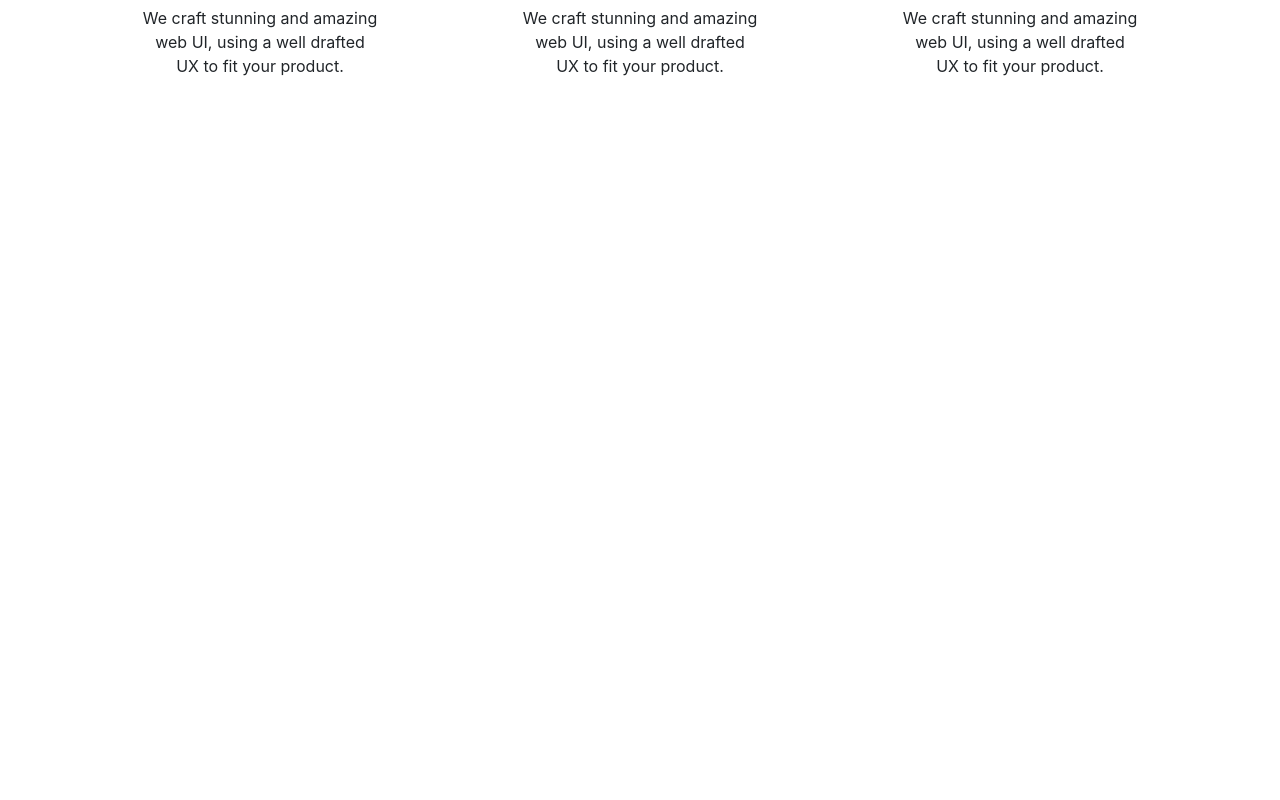
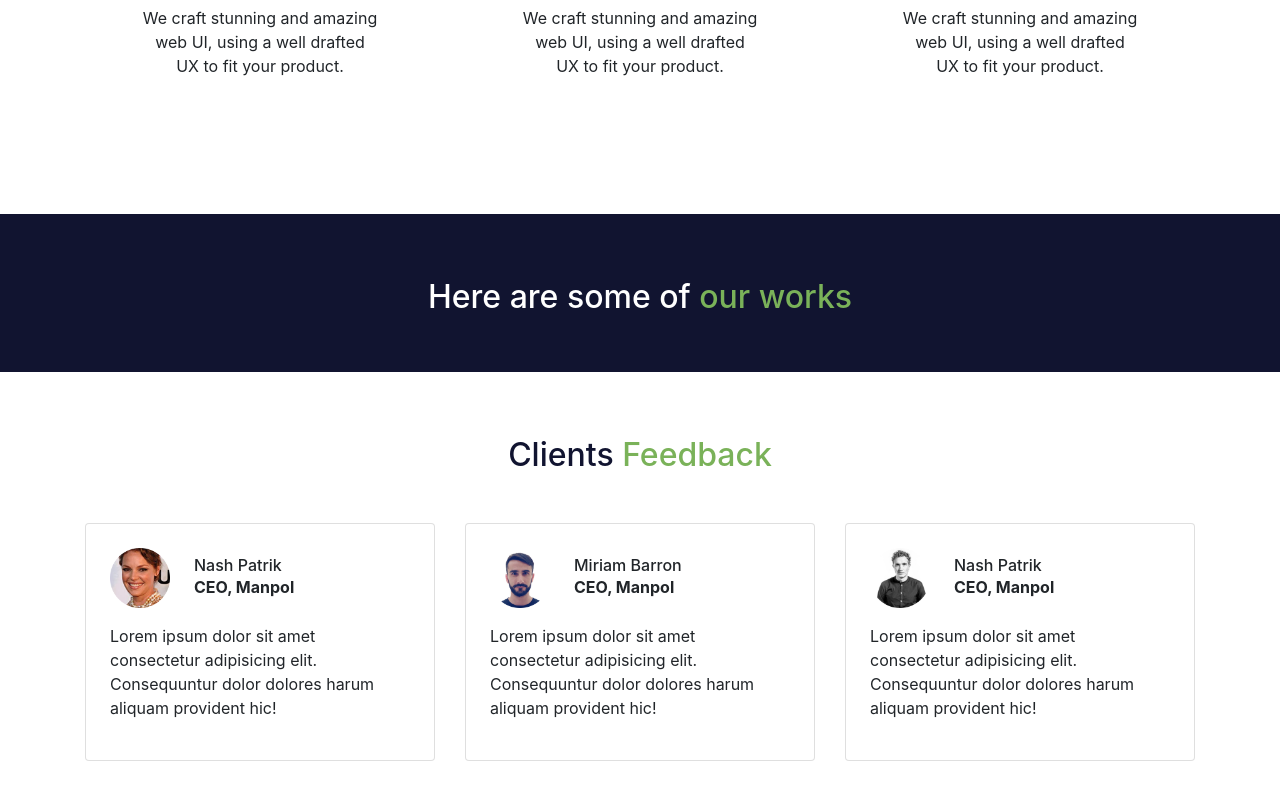
Before and after one commit to smswajan/creative-agency-client, a React (Create React App) app: page / in a window 1280 px wide. Shown: the part 1152-1952 px from the top of the page. Before the commit the page ends 1366 px from the top, so only its background shows below. Built offline with nearby package versions, Linux system fonts and the light colour scheme.

Commit message:
completed testimonial section

```diff
--- a/src/Components/OurWorks/OurWorks.js
+++ b/src/Components/OurWorks/OurWorks.js
@@ -2,9 +2,10 @@ import React from 'react';
 import "./OurWorks.scss"
 const OurWorks = () => {
     return (
-        <div>
+        <section className="py-5 bg-primary">
+            <h2 className="text-white text-center mt-3">Here are some of <span className="text-success">our works</span></h2>
 
-        </div>
+        </section>
     );
 };
 
--- /dev/null
+++ b/src/Components/Testimonials/TestimonialCard.js
@@ -0,0 +1,22 @@
+import React from 'react';
+import { Card } from 'react-bootstrap';
+
+const TestimonialCard = ({ info }) => {
+    const { image, title, name, review } = info;
+    return (
+        <div className="col-md-4 mb-4">
+            <div className="card p-4">
+                <div className="d-flex align-items-center mb-3">
+                    <img src={image} alt={name} className="customer-avatar" />
+                    <div className="pl-4">
+                        <h6 className="mb-0">{name} </h6>
+                        <p className="mb-0"><strong>{title} </strong> </p>
+                    </div>
+                </div>
+                <p>{review} </p>
+            </div>
+        </div>
+    );
+};
+
+export default TestimonialCard;
--- /dev/null
+++ b/src/Components/Testimonials/Testimonials.js
@@ -0,0 +1,41 @@
+import React from 'react';
+import { Row } from 'react-bootstrap';
+import { CustomerOne, CustomerThree, CustomerTwo } from '../../images';
+import TestimonialCard from './TestimonialCard';
+import "./Testimonials.scss"
+
+const Testimonials = () => {
+    const testimonialData = [
+        {
+            id: 1,
+            name: "Nash Patrik",
+            title: "CEO, Manpol",
+            image: CustomerOne,
+            review: "Lorem ipsum dolor sit amet consectetur adipisicing elit. Consequuntur dolor dolores harum aliquam provident hic!"
+        },
+        {
+            id: 2,
+            name: "Miriam Barron",
+            title: "CEO, Manpol",
+            image: CustomerTwo,
+            review: "Lorem ipsum dolor sit amet consectetur adipisicing elit. Consequuntur dolor dolores harum aliquam provident hic!"
+        },
+        {
+            id: 3,
+            name: "Nash Patrik",
+            title: "CEO, Manpol",
+            image: CustomerThree,
+            review: "Lorem ipsum dolor sit amet consectetur adipisicing elit. Consequuntur dolor dolores harum aliquam provident hic!"
+        },
+    ]
+    return (
+        <section className="py-5 container">
+            <h2 className="text-primary text-center mt-3 mb-5">Clients <span className="text-success">Feedback</span> </h2>
+            <Row>
+                {testimonialData.map(item => <TestimonialCard info={item} key={item.id} />)}
+            </Row>
+        </section>
+    );
+};
+
+export default Testimonials;
--- /dev/null
+++ b/src/Components/Testimonials/Testimonials.scss
@@ -0,0 +1,3 @@
+.customer-avatar {
+    max-width: 60px;
+}
--- a/src/Pages/Home.js
+++ b/src/Pages/Home.js
@@ -2,7 +2,9 @@ import React from 'react';
 import HeaderMain from '../Components/HeaderMain/HeaderMain';
 import HeroComponent from '../Components/HeroComponent/HeroComponent';
 import OurCustomers from '../Components/OurCustomers/OurCustomers';
+import OurWorks from '../Components/OurWorks/OurWorks';
 import Services from '../Components/Services/Services';
+import Testimonials from '../Components/Testimonials/Testimonials';
 
 const Home = () => {
     return (
@@ -10,6 +12,8 @@ const Home = () => {
             <HeroComponent />
             <OurCustomers />
             <Services />
+            <OurWorks />
+            <Testimonials />
         </>
     );
 };
--- a/src/images/index.js
+++ b/src/images/index.js
@@ -9,4 +9,8 @@ import OneServiceIco from "./icons/service1.png"
 import TwoServiceIco from "./icons/service2.png"
 import ThreeServiceIco from "./icons/service3.png"
 
-export {LogoAir, LogoGle, LogoBrand, LogoNflix, LogoSlack, LogoUber, OneServiceIco, TwoServiceIco, ThreeServiceIco}
+import CustomerOne from "./customer-1.png"
+import CustomerTwo from "./customer-2.png"
+import CustomerThree from "./customer-3.png"
+
+export { CustomerOne, CustomerTwo, CustomerThree, LogoAir, LogoGle, LogoBrand, LogoNflix, LogoSlack, LogoUber, OneServiceIco, TwoServiceIco, ThreeServiceIco }
```
